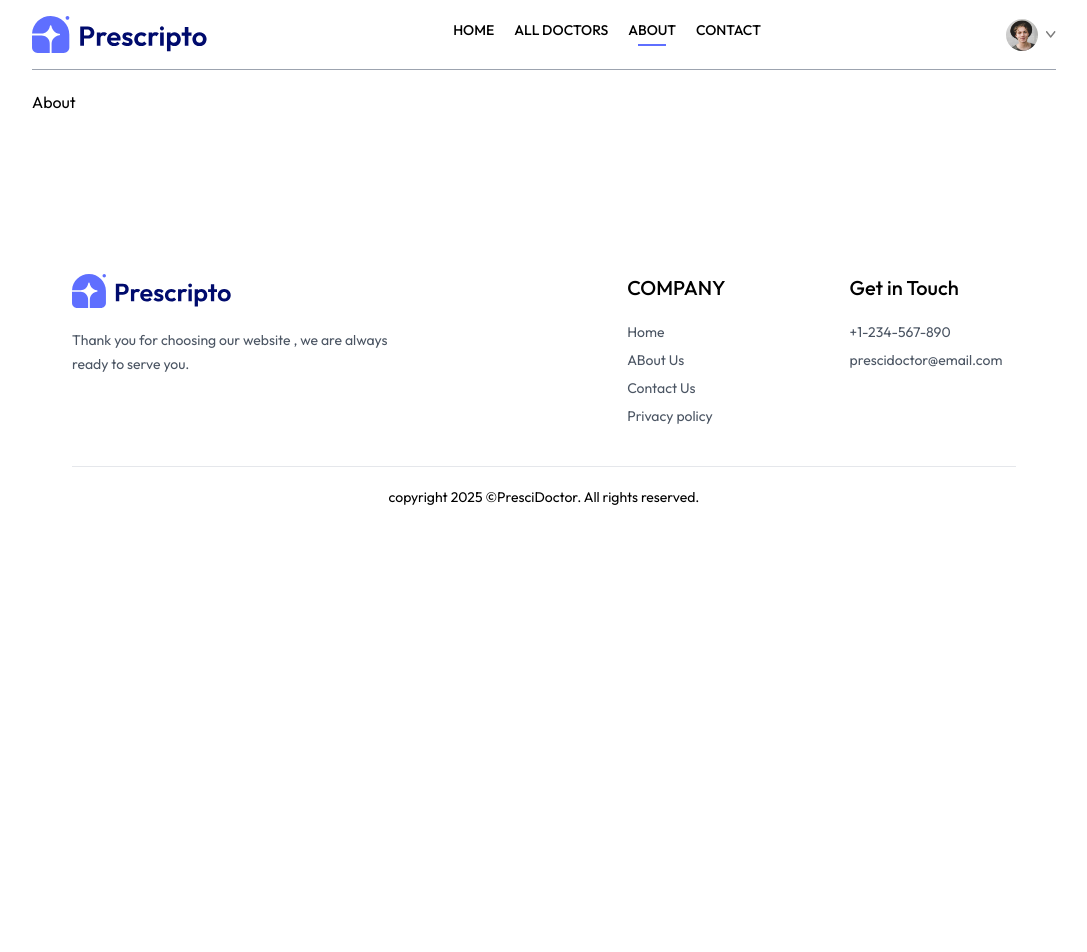
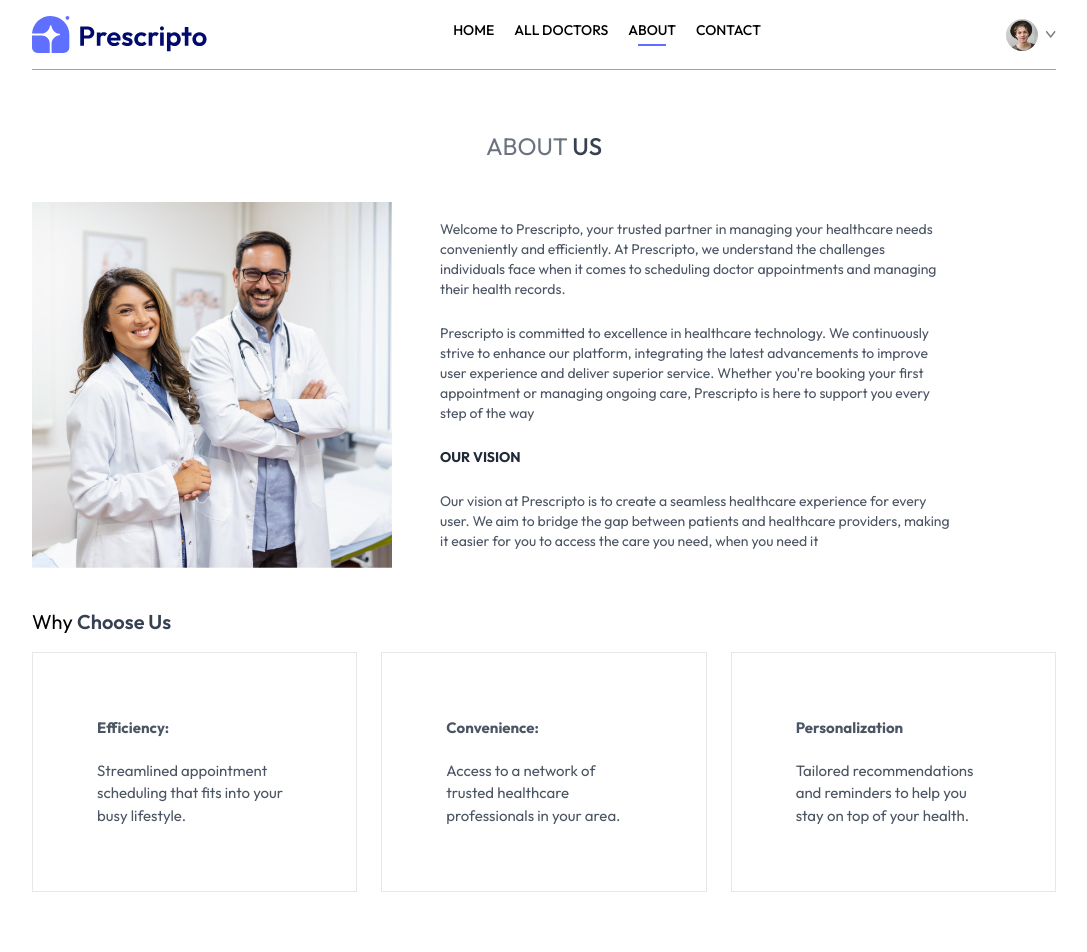
Before and after one commit to thmshreyas/Doctor-appointment-project, a React (Vite) app in the folder doctor-appointment/: page /about in a window 1280 px wide. Shown: the top 952 px of the page, without its empty margins (96-1183 px from the left). Before the commit the page ends 800 px from the top, so only its background shows below. Built offline with nearby package versions, Linux system fonts and the light colour scheme.

Commit message:
completed about us page

```diff
--- a/doctor-appointment/src/pages/About.jsx
+++ b/doctor-appointment/src/pages/About.jsx
@@ -1,8 +1,39 @@
 import React from 'react'
+import { assets } from '../assets/assets'
 
 const About = () => {
   return (
-    <div>About</div>
+    <div>
+      <div className='text-center text-2xl pt-10 text-gray-500'>
+        <p>ABOUT <span className='text-gray-700 font-medium'>US</span></p>
+      </div>
+      <div className='my-10 flex flex-col  md:flex-row gap-12'>
+        <img className='w-full md:max-w-[360px]' src={assets.about_image} alt="" />
+        <div className='flex flex-col justify-center gap-6 md:w-2/4 text-sm text-gray-600'>
+          <p>Welcome to Prescripto, your trusted partner in managing your healthcare needs conveniently and efficiently. At Prescripto, we understand the challenges individuals face when it comes to scheduling doctor appointments and managing their health records.</p>
+          <p> Prescripto is committed to excellence in healthcare technology. We continuously strive to enhance our platform, integrating the latest advancements to improve user experience and deliver superior service. Whether you're booking your first appointment or managing ongoing care, Prescripto is here to support you every step of the way</p>
+          <b className='text-gray-800'>OUR VISION </b>
+          <p>Our vision at Prescripto is to create a seamless healthcare experience for every user. We aim to bridge the gap between patients and healthcare providers, making it easier for you to access the care you need, when you need it</p>
+        </div>
+      </div>
+      <div className='text-xl my-4'>
+        <p>Why <span className='text-gray-700 font-semibold'> Choose Us</span></p>
+      </div>
+      <div className='flex flex-col md:flex-row mb-20 gap-6'>
+        <div className='border px-10 md:px-16 py-8 sm:py-16 flex flex-col gap-5 text-[15px] hover:bg-primary hover:text-white transition-all duration-300 text-gray-600 cursor-pointer flex-1'>
+          <b>Efficiency:</b>
+          <p>Streamlined appointment scheduling that fits into your busy lifestyle.</p>
+        </div>
+        <div className='border px-10 md:px-16 py-8 sm:py-16 flex flex-col gap-5 text-[15px] hover:bg-primary hover:text-white transition-all duration-300 text-gray-600 cursor-pointer flex-1'>
+          <b>Convenience:</b>
+          <p>Access to a network of trusted healthcare professionals in your area.</p>
+        </div>
+        <div className='border px-10 md:px-16 py-8 sm:py-16 flex flex-col gap-5 text-[15px] hover:bg-primary hover:text-white transition-all duration-300 text-gray-600 cursor-pointer flex-1'>
+          <b>Personalization</b>
+          <p>Tailored recommendations and reminders to help you stay on top of your health.</p>
+        </div>
+      </div>
+    </div>
   )
 }
 
```
